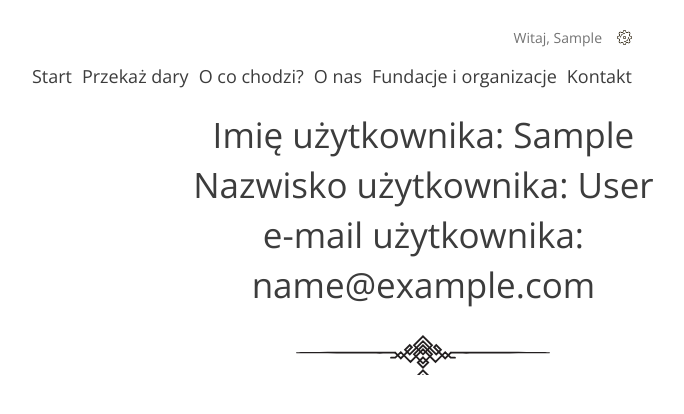
After one commit to cukier91/Charity_web, a Django app: page /user/1/ in a window 1280 px wide. The commit adds this page. Shown: the top 414 px of the page, without its empty margins (441-1125 px from the left). Run offline with Django 3.2, Linux system fonts and the light colour scheme; the visitor is signed in with stand-in values (Sample User, id 1); data comes from the database, SQL or seed files in the repository.

Commit message:
Link profil prowadzi do strony użytkownika z danymi: dane wczytywane są dynamicznie

```diff
--- a/Charity_web/urls.py
+++ b/Charity_web/urls.py
@@ -24,4 +24,5 @@ urlpatterns = [
     path('login/', v.Login.as_view(), name="login_page"),
     path('register/', v.Register.as_view(), name="register_page"),
     path('logout/', v.Logout.as_view(), name="logout_page"),
+    path('user/<int:pk>/', v.UserPage.as_view(), name="user_page")
 ]
--- a/templates/web_app/base.html
+++ b/templates/web_app/base.html
@@ -20,7 +20,7 @@
           <li class="logged-user">
               Witaj, {{ request.user.first_name }}
             <ul class="dropdown">
-              <li><a href="#">Profil</a></li>
+              <li><a href="/user/{{ request.user.id }}">Profil</a></li>
               <li><a href="#">Ustawienia</a></li>
                 {% if request.user.is_superuser == True %}
                     <li><a href="/admin">Panel administratora</a></li>
--- /dev/null
+++ b/templates/web_app/user.html
@@ -0,0 +1,21 @@
+{% extends "web_app/base.html" %}
+{% load static %}
+{% block content %}
+
+      <div class="slogan container container--90">
+        <div class="slogan--item">
+            {% for u in user %}
+          <h1>
+              Imię użytkownika: <b>{{ u.first_name }}</b><br/>
+              Nazwisko użytkownika: <b>{{ u.last_name }}</b><br/>
+              e-mail użytkownika: <b>{{ u.email}}</b><br/>
+          </h1>
+
+    {% endfor %}
+    </header>
+
+
+    </footer>
+
+    <script src="{% static 'js/app.js' %}"></script>
+{% endblock %}
--- a/web_app/views.py
+++ b/web_app/views.py
@@ -7,7 +7,7 @@ from django.urls import reverse_lazy
 from django.views.generic import View, FormView, CreateView
 
 from web_app.forms import CreateUserForm, DonationForm
-from web_app.models import DonationModel, InstitutionModel, Type, CategoryModel
+from web_app.models import DonationModel, InstitutionModel, Type, CategoryModel, User
 from django.db.models import Count, Sum
 from django.core.paginator import Paginator
 from django.contrib.auth.mixins import PermissionRequiredMixin, LoginRequiredMixin, UserPassesTestMixin
@@ -87,3 +87,15 @@ class Register(View):
         else:
             error = "Niepowodzenie, spróbuj ponownie"
             return render(request, 'web_app/register.html', {'form': CreateUserForm, 'error': error})
+
+
+class UserPage(View):
+    def get(self, request, pk, *args, **kwargs):
+        if pk is not request.user.id:
+            return redirect('/')
+        else:
+            user = User.objects.filter(id=pk)
+            context = {
+                'user': user
+            }
+            return render(request, 'web_app/user.html', context)
```
